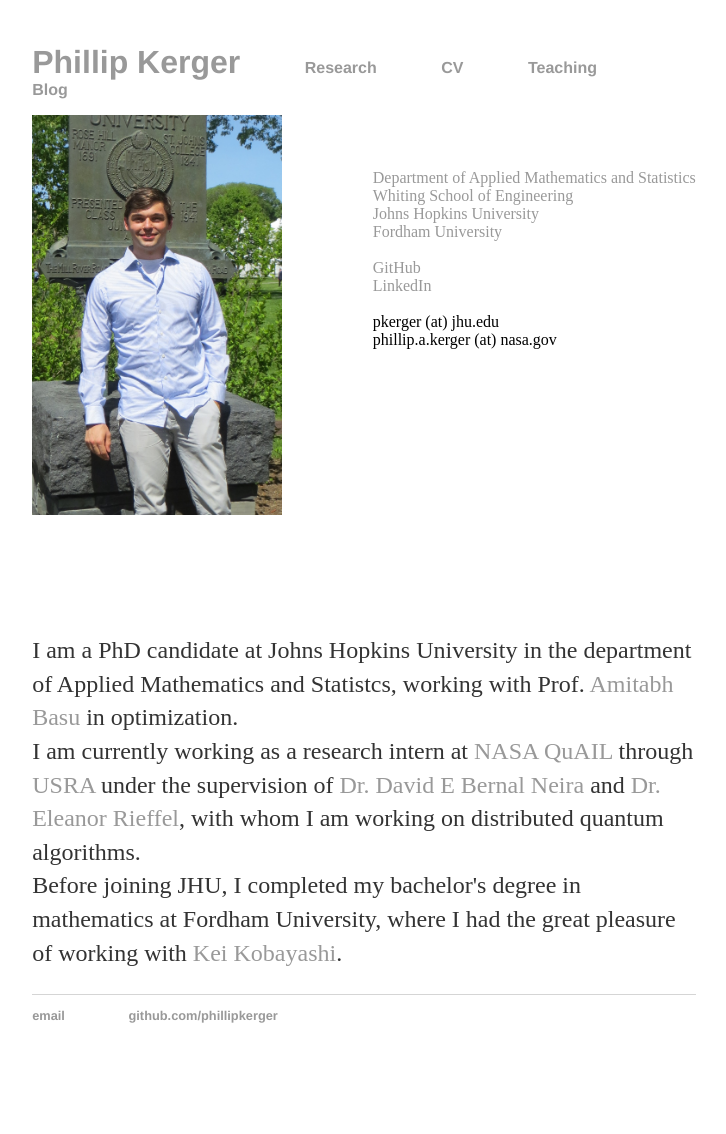
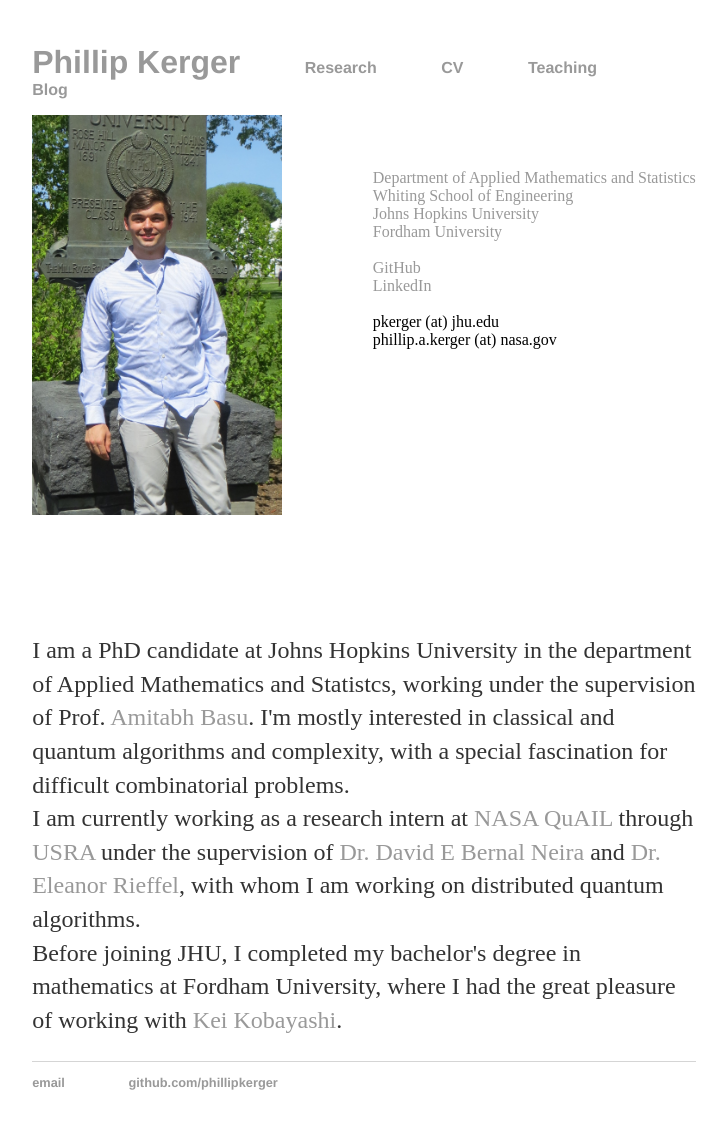
Before and after one commit to PhillipKerger/phillipkerger.github.io, a Jekyll site: the page built from index.html, in a window 1280 px wide. Shown: the whole page, without its empty margins (276-1002 px from the left). Built offline with Jekyll 4.4.1, drawn with Linux system fonts in a browser that asks for light colours; before the commit the page ends 1067 px from its top, so only the background shows below that.

Commit message:
Update index.html

```diff
--- a/index.html
+++ b/index.html
@@ -38,8 +38,9 @@
 <br></p>
 <div class="blurb">
 	<!--commenting out the header <h1>Phillip Kerger</h1>-->
-	<p>I am a PhD candidate at Johns Hopkins University in the department of Applied Mathematics and Statistcs, working with Prof.
-		<a href="https://www.ams.jhu.edu/~abasu9/">Amitabh Basu</a> in optimization. <br>
+	<p>I am a PhD candidate at Johns Hopkins University in the department of Applied Mathematics and Statistcs, working under the supervision of Prof.
+		<a href="https://www.ams.jhu.edu/~abasu9/">Amitabh Basu</a>. I'm mostly interested in classical and quantum algorithms and complexity,
+		with a special fascination for difficult combinatorial problems. <br>
 		I am currently working as a research intern at
 		<a href="https://www.nasa.gov/content/nasa-quantum-artificial-intelligence-laboratory-quail/">NASA QuAIL</a>
 		through <a href = "https://www.usra.edu/"> USRA</a>
```
